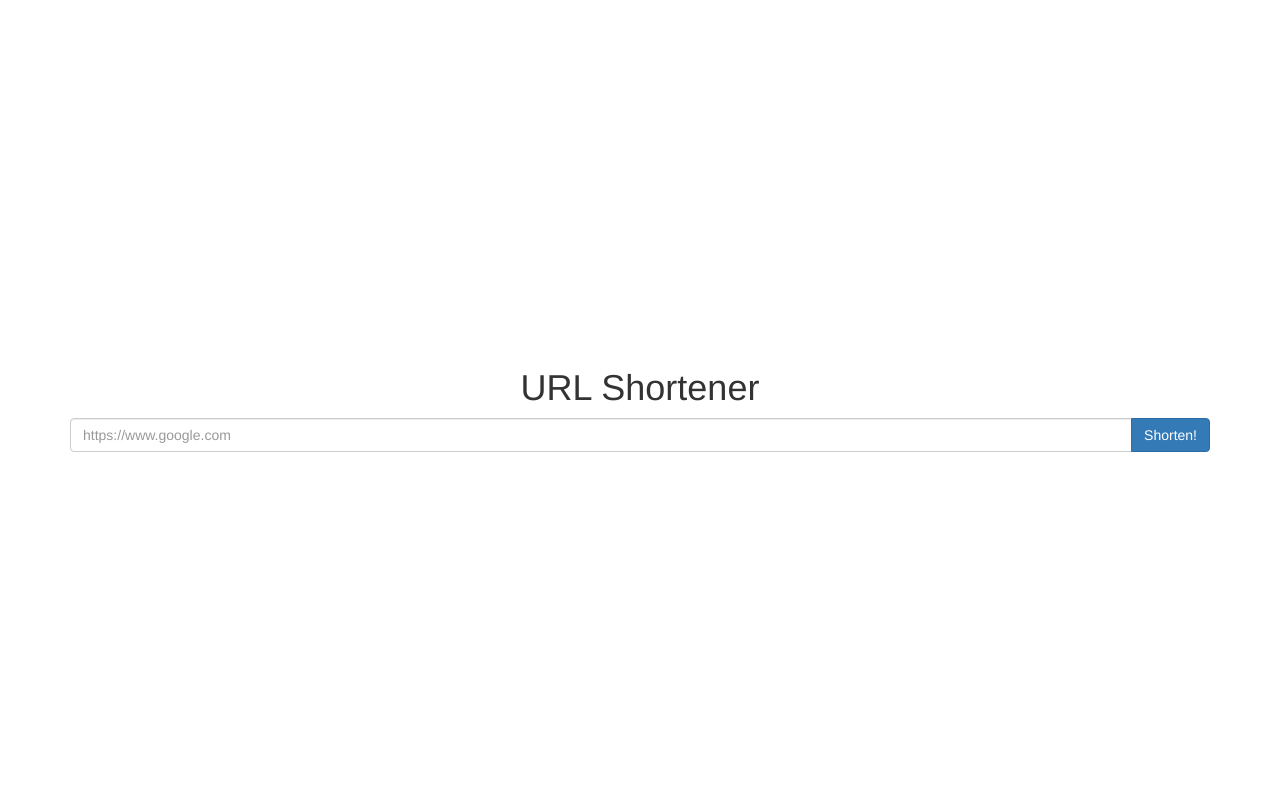
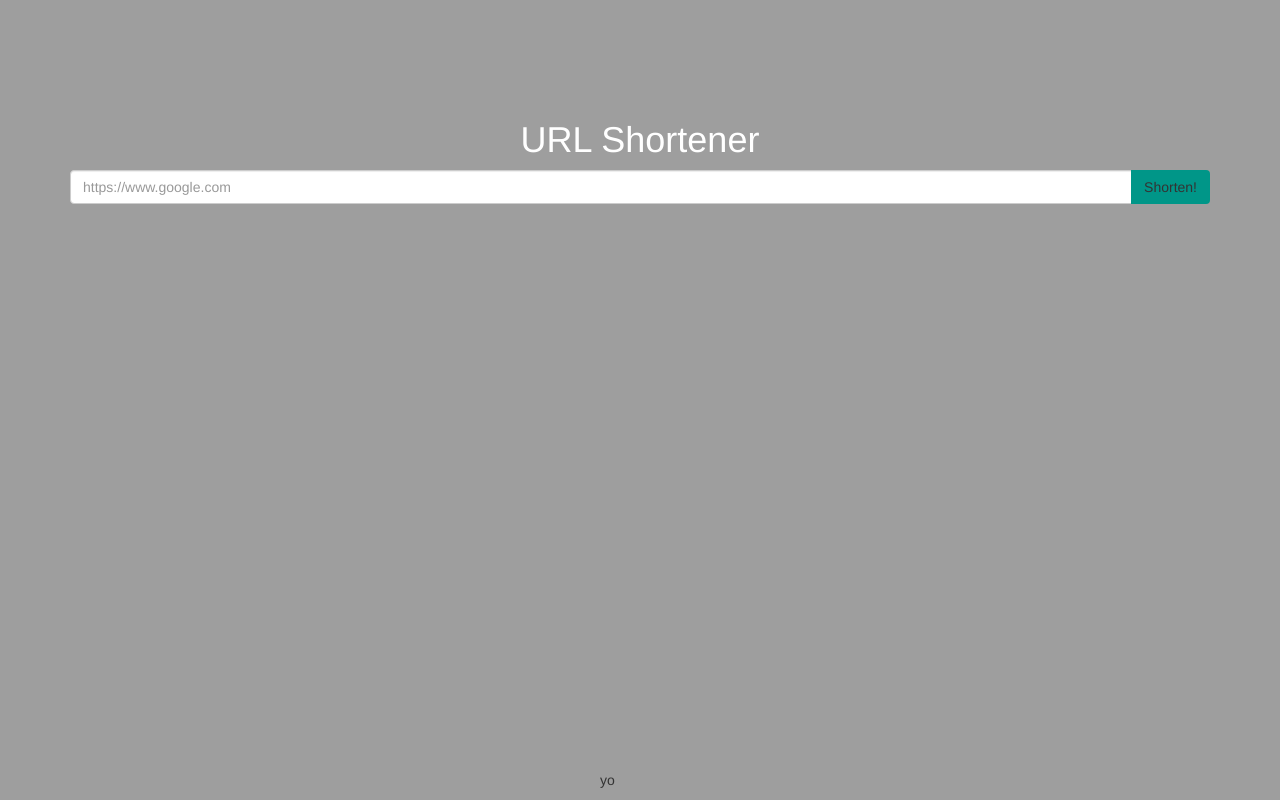
Before and after one commit to pitts114/url-shortener, a website: page public/index.html in a window 1280 px wide. Drawn offline with nearby package versions, Linux system fonts and the light colour scheme.

Commit message:
Set solor scheme

```diff
--- a/public/index.html
+++ b/public/index.html
@@ -5,23 +5,31 @@
     <link rel="stylesheet" href="https://maxcdn.bootstrapcdn.com/bootstrap/3.3.6/css/bootstrap.min.css">
     <link href="https://maxcdn.bootstrapcdn.com/font-awesome/4.7.0/css/font-awesome.min.css" rel="stylesheet">
     <link rel="stylesheet" href="resources/css/index.css">
+    <meta name="theme-color" content="#616161" />
     <title>URL Shortener</title>
 </head>
 
 <body>
     <div class="container">
-        <div class="row text-center vertical-center">
+        <div class="row text-center top">
             <div id ="searchRow" class="col-xs-12">
                 <h1 class="text-">URL Shortener</h1>
                 <div class="input-group">
                     <input type="text" class="form-control" id="basic-url" aria-describedby="basic-addon3" placeholder="https://www.google.com">
                     <span class="input-group-btn">
-                        <button id="short-btn" class="btn btn-default btn-primary" type="button">Shorten!</button>
+                        <button id="shorten-btn" class="btn" type="button">Shorten!</button>
                     </span>
                 </div>
             </div>
         </div>
     </div>
+    <footer class="footer">
+        <div class="container">
+            <div class="col-xs-6 col-xs-offset-6">
+                <p>yo</p>
+            </div>
+        </div>
+    </footer>
 </body>
 
 <script src="https://ajax.googleapis.com/ajax/libs/jquery/3.2.1/jquery.min.js"></script>
--- a/public/resources/css/index.css
+++ b/public/resources/css/index.css
@@ -1,3 +1,9 @@
+body {
+    background-color: #9E9E9E;
+}
+h1 {
+    color: white;
+}
 .vertical-center {
   min-height: 100%;  /* Fallback for browsers do NOT support vh unit */
   min-height: 100vh; /* These two lines are counted as one :-)       */
@@ -5,3 +11,18 @@
   display: flex;
   align-items: center;
 }
+
+.top {
+    margin-top: 100px;;
+}
+footer {
+    position: absolute;
+    bottom:0px;
+}
+.btn {
+    background-color: #009688;
+}
+
+.btn:focus,.btn:active {
+   outline: none !important;
+}
--- a/public/resources/js/index.js
+++ b/public/resources/js/index.js
@@ -1,15 +1,18 @@
-var btn = $("#short-btn");
+var btn = $("#shorten-btn");
 var searchbar = $("#basic-url");
 
 btn.on("click", function(){
     console.log(btn.html());
     btn.html('<i class="fa fa-spinner fa-spin" aria-hidden="true"></i>');
+    getUrl();
 });
 
 searchbar.on("keypress", function(e) {
     if (e.which == 13) {
         console.log("Enter");
         btn.html('<i class="fa fa-spinner fa-spin" aria-hidden="true"></i>');
+        getUrl();
+
     }
 });
 //TODO make a json request and update the field with the short url
```
